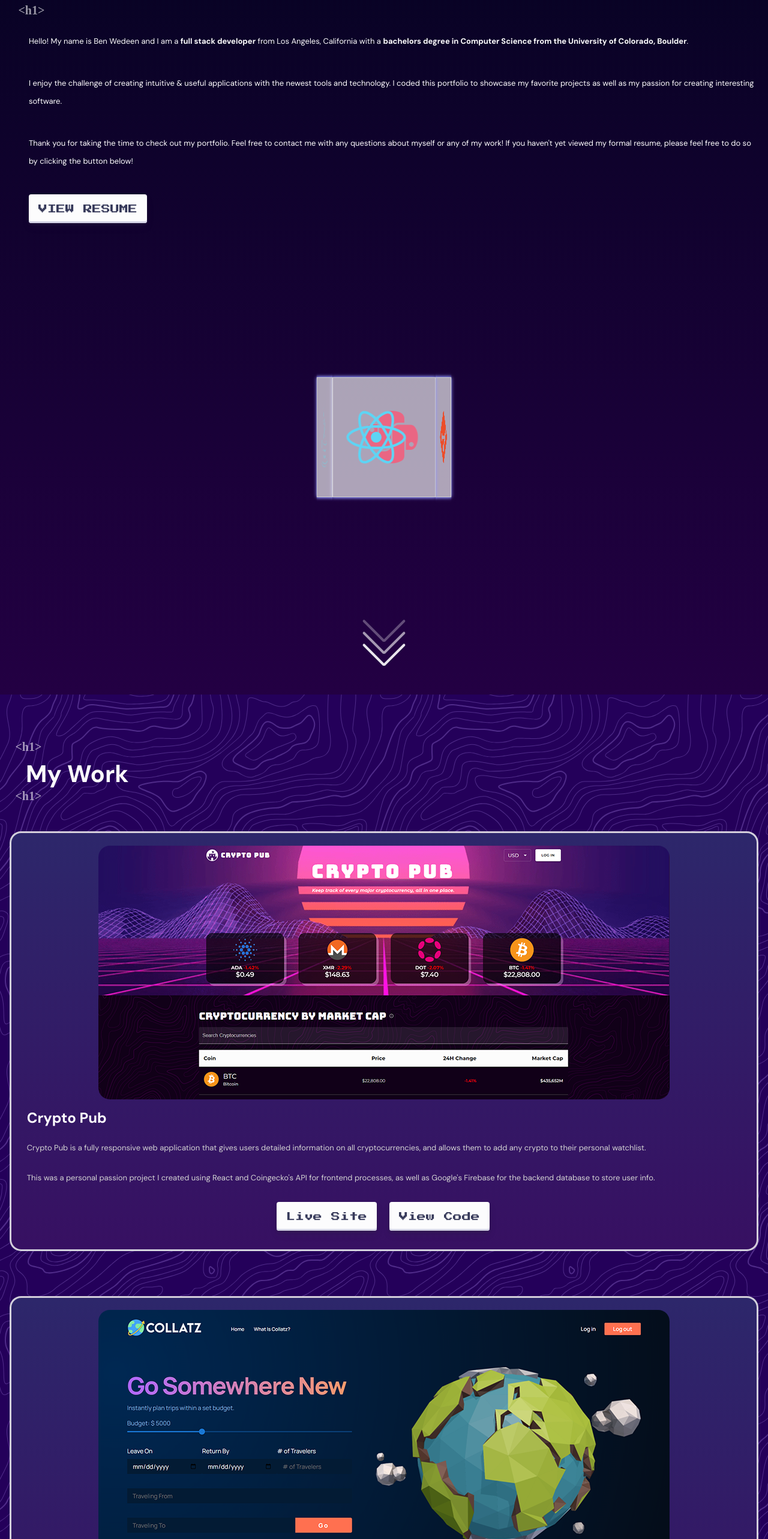
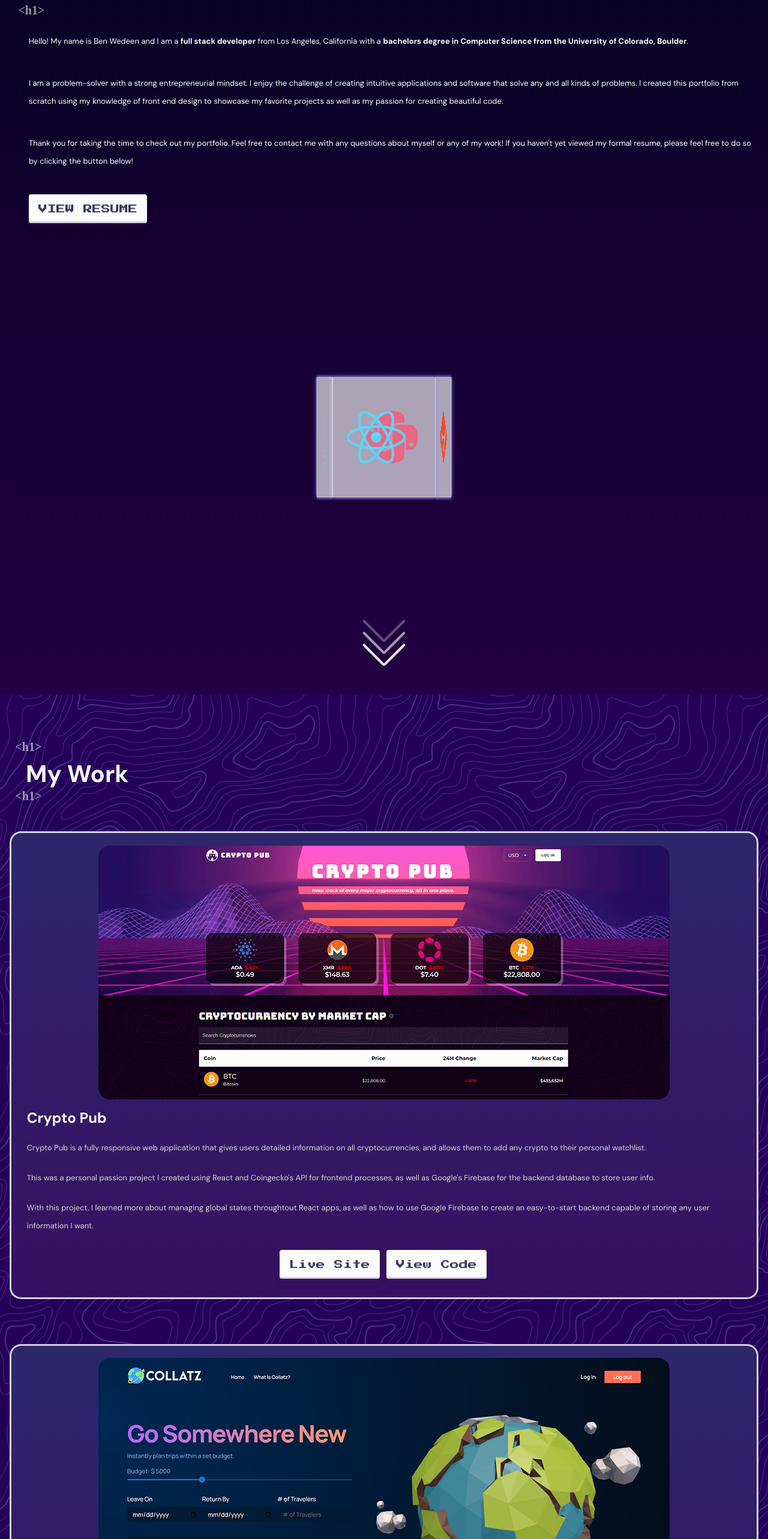
Before and after one commit to BWedeen/Portfolio, a React (Create React App) app: page / in a window 1280 px wide. Shown: the part 1260-3826 px from the top of the page at 60% size. Built offline with nearby package versions, Linux system fonts and the light colour scheme; a web font is replaced by a local one.

Commit message:
Copy Update

```diff
--- a/src/container/About/About.jsx
+++ b/src/container/About/About.jsx
@@ -136,8 +136,8 @@
           <motion.div
           animate = {animationSubtext2}>
             <p>
-              I enjoy the challenge of creating intuitive & useful applications with the newest tools and technology.
-              I coded this portfolio to showcase my favorite projects as well as my passion for creating interesting software.
+              I am a problem-solver with a strong entrepreneurial mindset. I enjoy the challenge of creating intuitive applications and software that solve any and all kinds of problems.
+              I created this portfolio from scratch using my knowledge of front end design to showcase my favorite projects as well as my passion for creating beautiful code.
             </p>
           </motion.div>
           <motion.div
--- a/src/container/Work/Work.jsx
+++ b/src/container/Work/Work.jsx
@@ -131,8 +131,9 @@
               <h2>Crypto Pub</h2>
               <p>Crypto Pub is a fully responsive web application that gives users detailed information on all cryptocurrencies, and allows them to add any crypto to their personal watchlist.</p>
               <p>This was a personal passion project I created using React and Coingecko's API for frontend processes, as well as Google's Firebase for the backend database to store user info.</p>
-              <a href="https://cryptopub.netlify.app/" className="btn" target="_blank" rel="noreferrer" style={{marginRight: "20px"}}>Live Site</a>
-              <a href="https://github.com/BWedeen/crypto-pub" className="btn" target="_blank" rel="noreferrer">View Code</a>
+              <p>With this project, I learned more about managing global states throughtout React apps, as well as how to use Google Firebase to create an easy-to-start backend capable of storing any user information I want.</p>
+              <a href="https://cryptopub.netlify.app/" className="btn" target="_blank" rel="noreferrer" >Live Site</a>
+              <a href="https://github.com/BWedeen/crypto-pub" className="btn" target="_blank" rel="noreferrer" style={{marginLeft: "10px"}}>View Code</a>
             </div>
           </article>
         </motion.div>
@@ -143,8 +144,9 @@
             </div>
             <div className="work__item-text">
               <h2>Collatz</h2>
-              <p>Collatz is a fully responsive travel recommendation web app that gives users attractions, hotels, flights and more - based on a desired location, set budget and other user specifications.</p>
+              <p>Collatz is a desktop and mobile travel recommendation web app that gives users attractions, hotels, flights and more - based on a desired location, set budget and other user specifications.</p>
               <p>I built the frontend with React, using Google API for tracking users. The backend was written by a team of graduate students in Python, using several popular REST APIs to gather data.</p>
+              <p>From this project, I learned a lot about how APIs work, as we created our own custom API to feed our application data. Additionally, I learned how to efficiently create user authentication through Google APIs.</p>
               <a href="https://github.com/CUBigDataClass/Collatz" className="btn" target="_blank" rel="noreferrer">View Code</a>
             </div>
           </article>
@@ -158,6 +160,7 @@
               <h2>412 Motorsport</h2>
               <p>412 Motorsport is an autoshop based in Los Angeles, California. I became friends with the owner of the shop, and ended up building his business a new online shop for ecommerce.</p>
               <p>The store was built and hosted using Shopify. This website is still live and I do occasional updates on it for the owner.</p>
+              <p>Though this project did involve some basic coding in JavaScript, I learned a lot about the many layers of running a successful online bussiness when undertaking this project. I became much more familiar with SEO, user experience and online marketing through massive social media platforms.</p>
               <a href="https://412motorsport.com/" className="btn" target="_blank" rel="noreferrer">View Site</a>
             </div>
           </article>
```
Also changed, not shown: src/assets/portfolio3.png.
